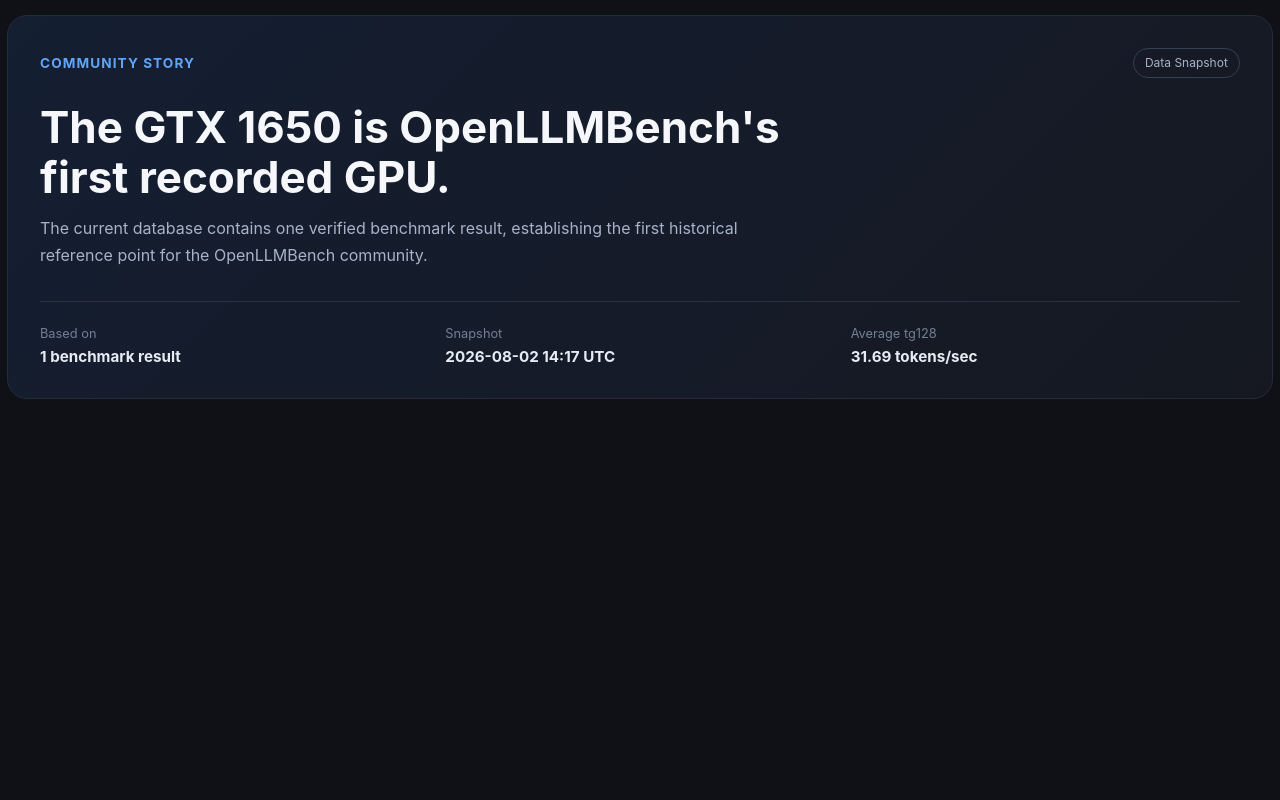
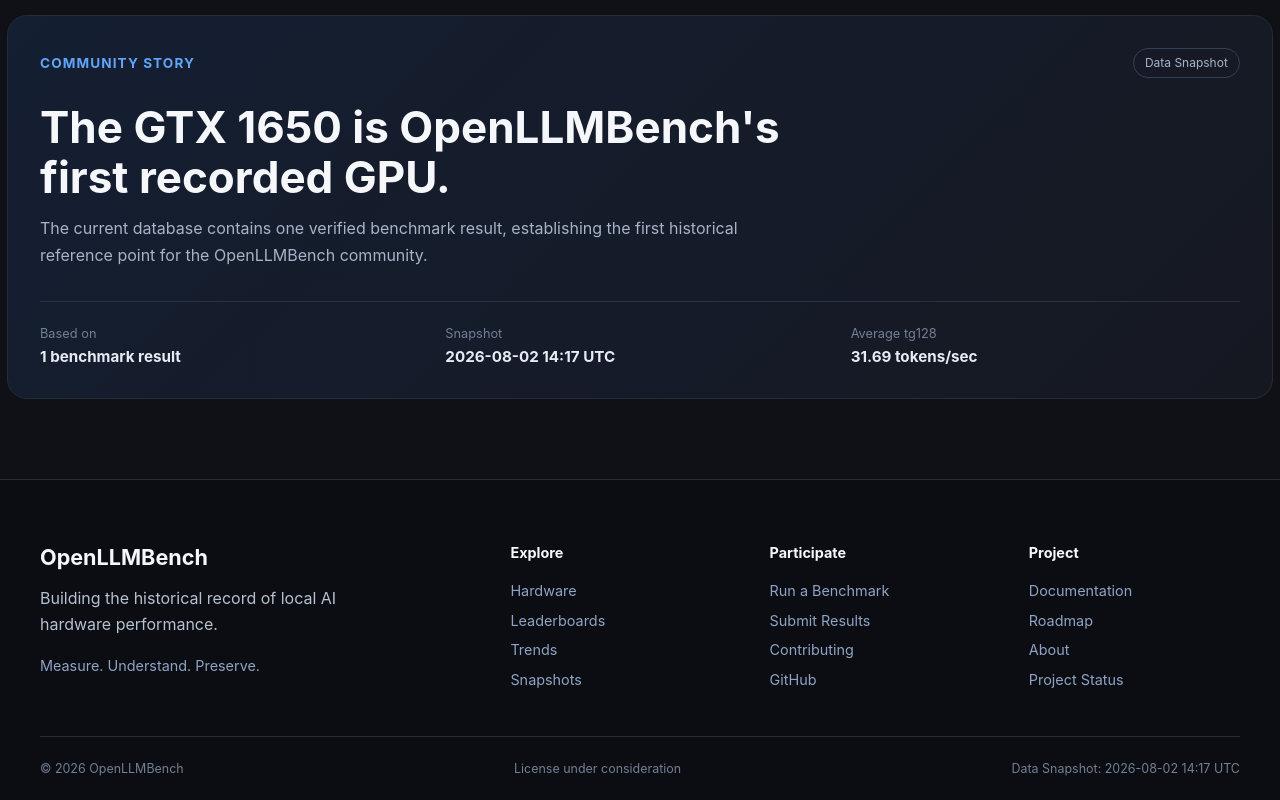
Before and after one commit to namphan813/OpenLLMWorks, a React (Vite) app in the folder website/: page / in a window 1280 px wide. Shown: the part 992-1792 px from the top of the page. Before the commit the page ends 1471 px from the top, so only its background shows below. Built offline with nearby package versions, Linux system fonts and the light colour scheme.

Commit message:
Add homepage footer component

```diff
--- a/website/src/App.css
+++ b/website/src/App.css
@@ -273,3 +273,124 @@
         margin-top: -5rem;
     }
 }
+
+.site-footer {
+    border-top: 1px solid var(--border);
+
+    background: #0b0d12;
+}
+
+.footer-content {
+    display: grid;
+    grid-template-columns: 2fr repeat(3, 1fr);
+    gap: 3rem;
+
+    width: min(var(--content-width), calc(100% - 4rem));
+    margin: 0 auto;
+    padding: 4rem 0 3rem;
+}
+
+.footer-brand {
+    max-width: 360px;
+}
+
+.footer-logo {
+    margin: 0;
+
+    color: var(--text);
+    font-size: 1.35rem;
+    font-weight: 700;
+}
+
+.footer-description {
+    margin: 1rem 0 0;
+
+    color: var(--text-secondary);
+    line-height: 1.6;
+}
+
+.footer-mission {
+    margin: 1.25rem 0 0;
+
+    color: var(--text-muted);
+    font-size: 0.9rem;
+}
+
+.footer-column {
+    display: flex;
+    flex-direction: column;
+    align-items: flex-start;
+    gap: 0.8rem;
+}
+
+.footer-column h2 {
+    margin: 0 0 0.5rem;
+
+    color: var(--text);
+    font-size: 0.9rem;
+}
+
+.footer-column a {
+    color: var(--text-muted);
+    font-size: 0.9rem;
+    text-decoration: none;
+
+    transition:
+        color 0.2s ease,
+        transform 0.2s ease;
+}
+
+.footer-column a:hover {
+    color: var(--text);
+    transform: translateX(3px);
+}
+
+.footer-bottom {
+    display: flex;
+    justify-content: space-between;
+    gap: 1.5rem;
+
+    width: min(var(--content-width), calc(100% - 4rem));
+    margin: 0 auto;
+    padding: 1.5rem 0;
+
+    border-top: 1px solid var(--border);
+}
+
+.footer-bottom p {
+    margin: 0;
+
+    color: var(--text-subtle);
+    font-size: 0.78rem;
+}
+
+@media (max-width: 900px) {
+    .footer-content {
+        grid-template-columns: repeat(2, minmax(0, 1fr));
+    }
+
+    .footer-brand {
+        grid-column: 1 / -1;
+    }
+
+    .footer-bottom {
+        flex-direction: column;
+    }
+}
+
+@media (max-width: 560px) {
+    .footer-content {
+        grid-template-columns: 1fr;
+
+        width: min(100% - 2rem, 500px);
+        padding: 3rem 0 2rem;
+    }
+
+    .footer-brand {
+        grid-column: auto;
+    }
+
+    .footer-bottom {
+        width: min(100% - 2rem, 500px);
+    }
+}
--- a/website/src/App.jsx
+++ b/website/src/App.jsx
@@ -4,6 +4,7 @@
 import Hero from "./components/Hero";
 import MetricCard from "./components/MetricCard";
 import CommunityStory from "./components/CommunityStory";
+import Footer from "./components/Footer";
 
 function App() {
     return (
@@ -41,6 +42,8 @@
 
                 <CommunityStory />
             </main>
+
+            <Footer />
         </>
     );
 }
--- /dev/null
+++ b/website/src/components/Footer.jsx
@@ -0,0 +1,65 @@
+function Footer() {
+    return (
+        <footer className="site-footer">
+            <div className="footer-content">
+                <div className="footer-brand">
+                    <p className="footer-logo">
+                        OpenLLMBench
+                    </p>
+
+                    <p className="footer-description">
+                        Building the historical record of local AI hardware
+                        performance.
+                    </p>
+
+                    <p className="footer-mission">
+                        Measure. Understand. Preserve.
+                    </p>
+                </div>
+
+                <div className="footer-column">
+                    <h2>Explore</h2>
+
+                    <a href="#">Hardware</a>
+                    <a href="#">Leaderboards</a>
+                    <a href="#">Trends</a>
+                    <a href="#">Snapshots</a>
+                </div>
+
+                <div className="footer-column">
+                    <h2>Participate</h2>
+
+                    <a href="#">Run a Benchmark</a>
+                    <a href="#">Submit Results</a>
+                    <a href="#">Contributing</a>
+                    <a href="#">GitHub</a>
+                </div>
+
+                <div className="footer-column">
+                    <h2>Project</h2>
+
+                    <a href="#">Documentation</a>
+                    <a href="#">Roadmap</a>
+                    <a href="#">About</a>
+                    <a href="#">Project Status</a>
+                </div>
+            </div>
+
+            <div className="footer-bottom">
+                <p>
+                    © 2026 OpenLLMBench
+                </p>
+
+                <p>
+                    License under consideration
+                </p>
+
+                <p>
+                    Data Snapshot: 2026-08-02 14:17 UTC
+                </p>
+            </div>
+        </footer>
+    );
+}
+
+export default Footer;
```
